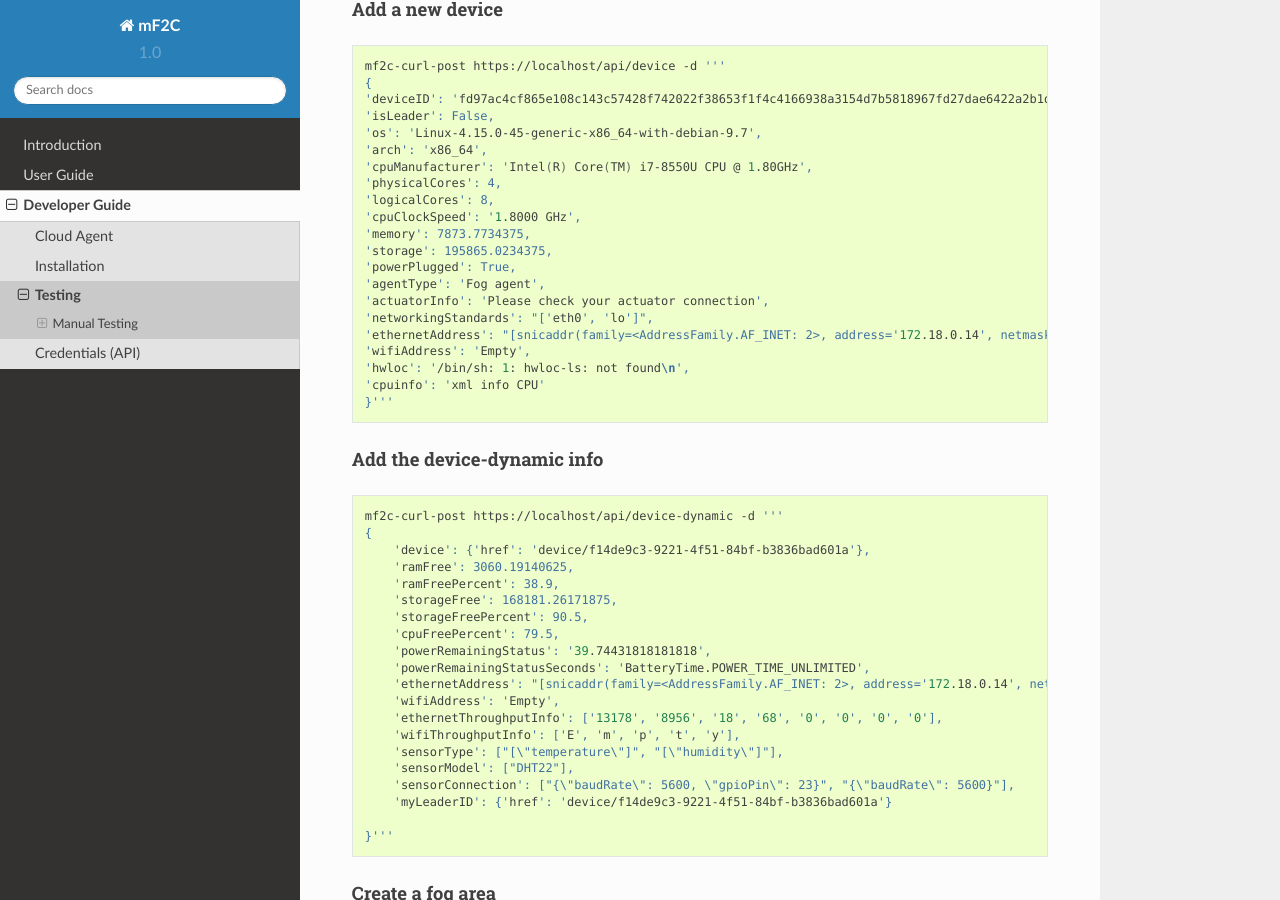
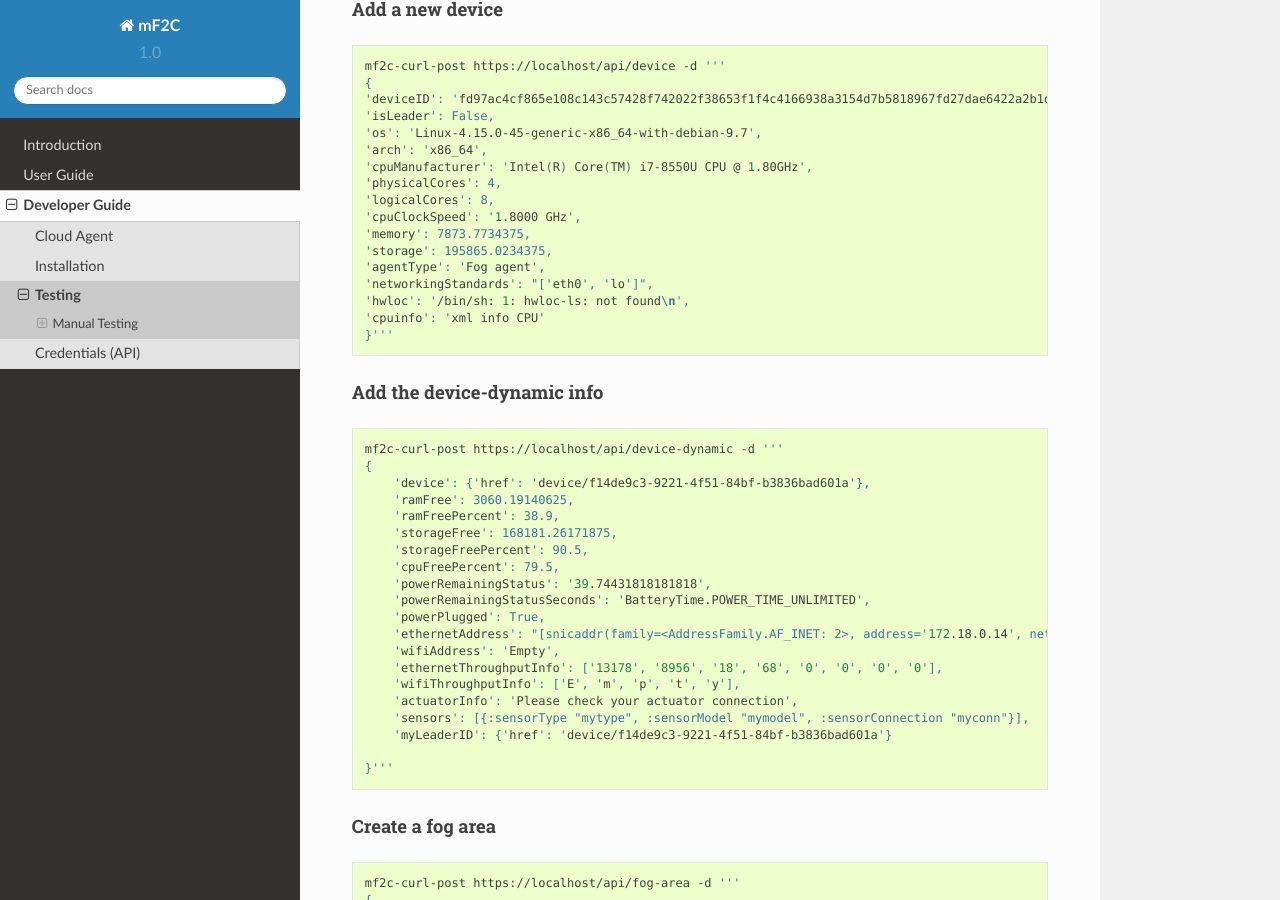
Before and after one commit to mF2C/Documentation, a Sphinx documentation site: the page built from documentation/developer_guide/testing.rst, in a window 1280 px wide and 900 px high, scrolled down 4406 px. Built offline with Sphinx 7.4.7 and the Read the Docs theme 2.0.0, drawn with Linux system fonts in a browser that asks for light colours.

Commit message:
Update the device and device-dynamic testing credentials

```diff
--- a/documentation/developer_guide/testing.rst
+++ b/documentation/developer_guide/testing.rst
@@ -264,12 +264,8 @@ Add a new device
     'cpuClockSpeed': '1.8000 GHz',
     'memory': 7873.7734375,
     'storage': 195865.0234375,
-    'powerPlugged': True,
     'agentType': 'Fog agent',
-    'actuatorInfo': 'Please check your actuator connection',
     'networkingStandards': "['eth0', 'lo']",
-    'ethernetAddress': "[snicaddr(family=<AddressFamily.AF_INET: 2>, address='172.18.0.14', netmask='255.255.0.0', broadcast='172.18.255.255', ptp=None), snicaddr(family=<AddressFamily.AF_PACKET: 17>, address='02:42:ac:12:00:0e', netmask=None, broadcast='ff:ff:ff:ff:ff:ff', ptp=None)]",
-    'wifiAddress': 'Empty',
     'hwloc': '/bin/sh: 1: hwloc-ls: not found\n',
     'cpuinfo': 'xml info CPU'
     }'''
@@ -290,13 +286,13 @@ Add the device-dynamic info
         'cpuFreePercent': 79.5,
         'powerRemainingStatus': '39.74431818181818',
         'powerRemainingStatusSeconds': 'BatteryTime.POWER_TIME_UNLIMITED',
+        'powerPlugged': True,
         'ethernetAddress': "[snicaddr(family=<AddressFamily.AF_INET: 2>, address='172.18.0.14', netmask='255.255.0.0', broadcast='172.18.255.255', ptp=None), snicaddr(family=<AddressFamily.AF_PACKET: 17>, address='02:42:ac:12:00:0e', netmask=None, broadcast='ff:ff:ff:ff:ff:ff', ptp=None)]",
         'wifiAddress': 'Empty',
         'ethernetThroughputInfo': ['13178', '8956', '18', '68', '0', '0', '0', '0'],
         'wifiThroughputInfo': ['E', 'm', 'p', 't', 'y'],
-        'sensorType': ["[\"temperature\"]", "[\"humidity\"]"],
-        'sensorModel': ["DHT22"],
-        'sensorConnection': ["{\"baudRate\": 5600, \"gpioPin\": 23}", "{\"baudRate\": 5600}"],
+        'actuatorInfo': 'Please check your actuator connection',
+        'sensors': [{:sensorType "mytype", :sensorModel "mymodel", :sensorConnection "myconn"}],
         'myLeaderID': {'href': 'device/f14de9c3-9221-4f51-84bf-b3836bad601a'}
 
     }'''
```
